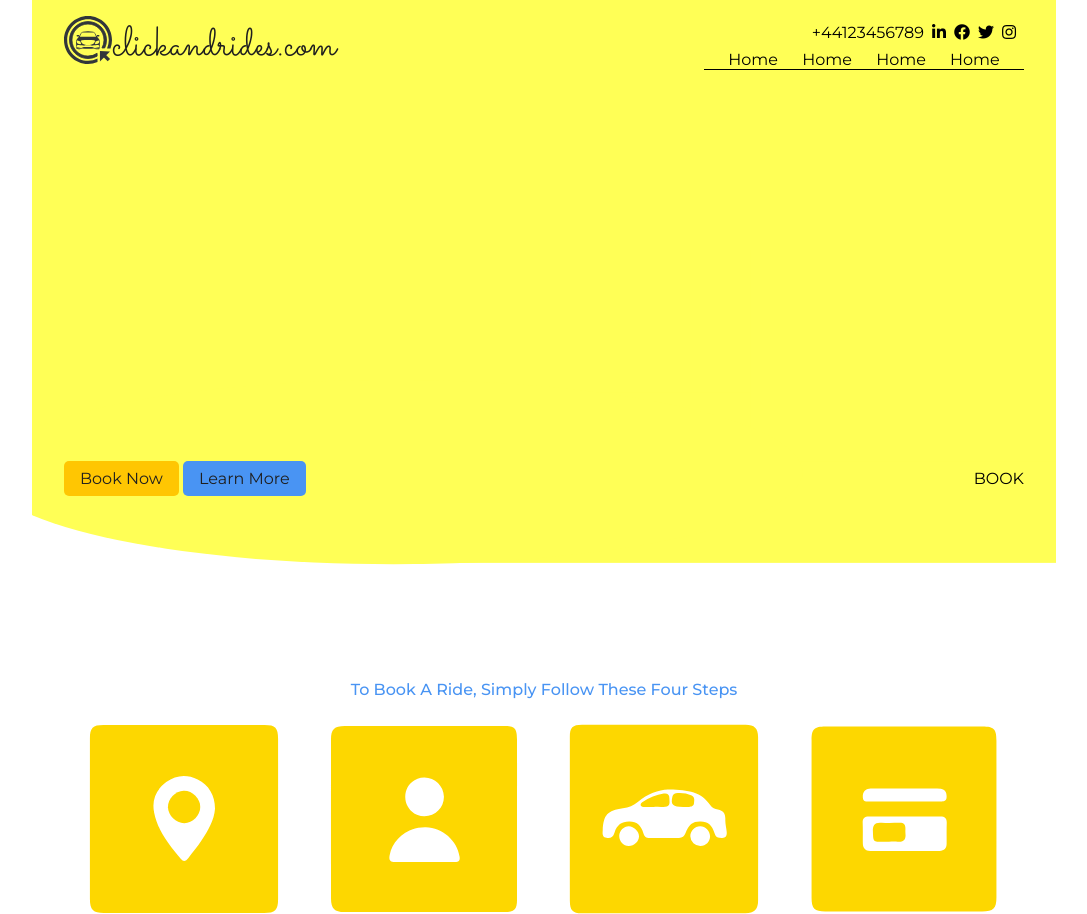
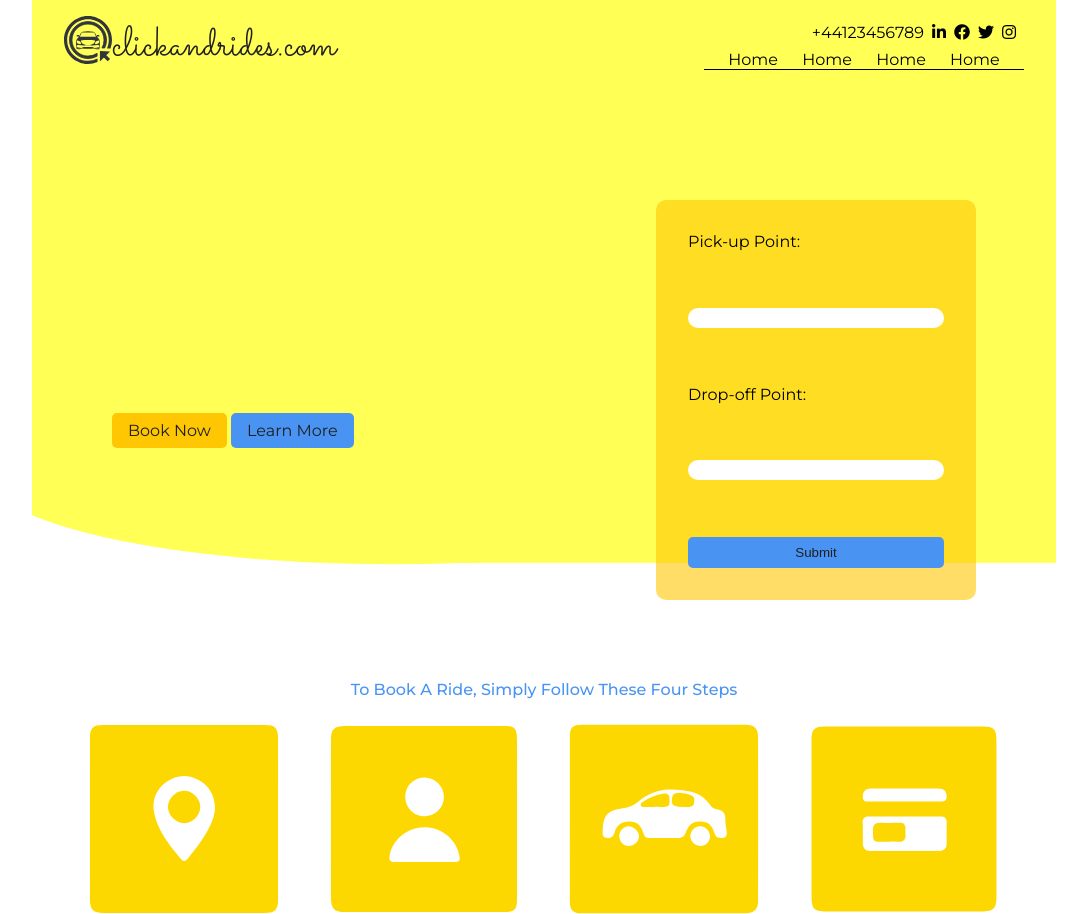
Before and after one commit to ShamanSharif/clickandrides.com, a Django app: page / in a window 1280 px wide. Shown: the top 914 px of the page, without its empty margins (96-1183 px from the left). Run offline with Django 3.2, Linux system fonts and the light colour scheme.

Commit message:
adding forms to the now booking table. also styling something with django forms

```diff
--- /dev/null
+++ b/main/forms.py
@@ -0,0 +1,5 @@
+from django import forms
+
+class BookForm(forms.Form):
+	pickup = forms.CharField(label="Pick-up Point", max_length=255, widget=forms.TextInput(attrs={'class': "main-action__book-now__form__text-input"}))
+	dropoff = forms.CharField(label="Drop-off Point", max_length=255, widget=forms.TextInput(attrs={'class': "main-action__book-now__form__text-input"}))
--- a/main/static/css/style.css
+++ b/main/static/css/style.css
@@ -93,6 +93,32 @@ body {
   flex-direction: row;
   justify-content: space-between;
   padding: 7rem 2rem;
+  align-items: flex-end;
+  padding: 0 5rem;
+}
+.main-action__buttons {
+  margin-bottom: 10rem;
+}
+.main-action__book-now {
+  background-color: rgba(255, 198, 2, 0.6);
+  width: 20rem;
+  height: 25rem;
+  border-radius: 10px;
+}
+.main-action__book-now__form {
+  padding: 2rem;
+  display: flex;
+  flex-direction: column;
+  justify-content: space-between;
+  height: inherit;
+}
+.main-action__book-now__form__text-input {
+  padding: 0.15rem 0.5rem;
+  border-radius: 10px;
+  border: none;
+}
+.main-action__book-now__form__btn {
+  border: none;
 }
 
 .how-to {
--- a/main/static/css/style.scss
+++ b/main/static/css/style.scss
@@ -116,6 +116,37 @@ body {
 	flex-direction: row;
 	justify-content: space-between;
 	padding: 7rem 2rem;
+	align-items: flex-end;
+	padding: 0 5rem;
+
+	&__buttons {
+		margin-bottom: 10rem;
+	}
+
+	&__book-now {
+		background-color: transparentize($primary-color, .4);
+		width: 20rem;
+		height: 25rem;
+		border-radius: 10px;
+
+		&__form {
+			padding: 2rem;
+			display: flex;
+			flex-direction: column;
+			justify-content: space-between;
+			height: inherit;
+
+			&__text-input {
+				padding: 0.15rem .5rem;
+				border-radius: 10px;
+				border: none;
+			}
+
+			&__btn {
+				border: none;
+			}
+		}
+	}
 }
 
 .how-to {
--- a/main/templates/main/home.html
+++ b/main/templates/main/home.html
@@ -54,7 +54,13 @@
 					<a href="" class="btn btn__primary">Book Now</a>
 					<a href="" class="btn btn__secondary">Learn More</a>
 				</div>
-				<div class="book-now" id="book-now">BOOK</div>
+				<div class="main-action__book-now" id="book-now">
+					<form action="post" class="main-action__book-now__form">
+						{% csrf_token %}
+						{{ form }}
+						<input type="submit" class="main-action__book-now__form__btn btn btn__secondary">
+					</form>
+				</div>
 			</div> <!-- End Main Action Section -->
 		</main> <!-- End Hero Section -->
 		<section class="how-to">
--- a/main/views.py
+++ b/main/views.py
@@ -1,6 +1,17 @@
 from django.shortcuts import render
+from decouple import config
+
+from .forms import BookForm
 
 # Create your views here.
 
 def home(request):
-	return render(request, 'main/home.html')
+	if request.method == 'POST':
+		form = BookForm(request.POST)
+	else:
+		form = BookForm()
+
+	context = {
+		'form': form,
+	}
+	return render(request, 'main/home.html', context)
```
Also changed, not shown: 1 other file.
